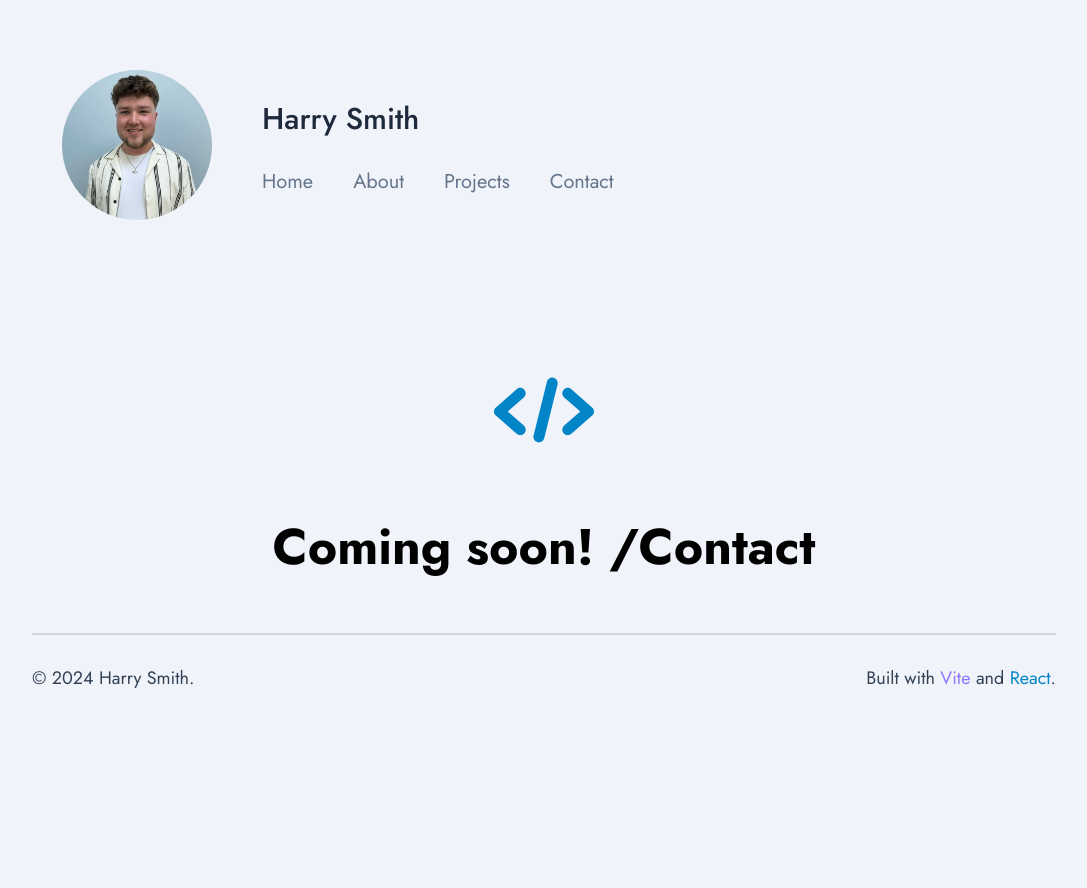
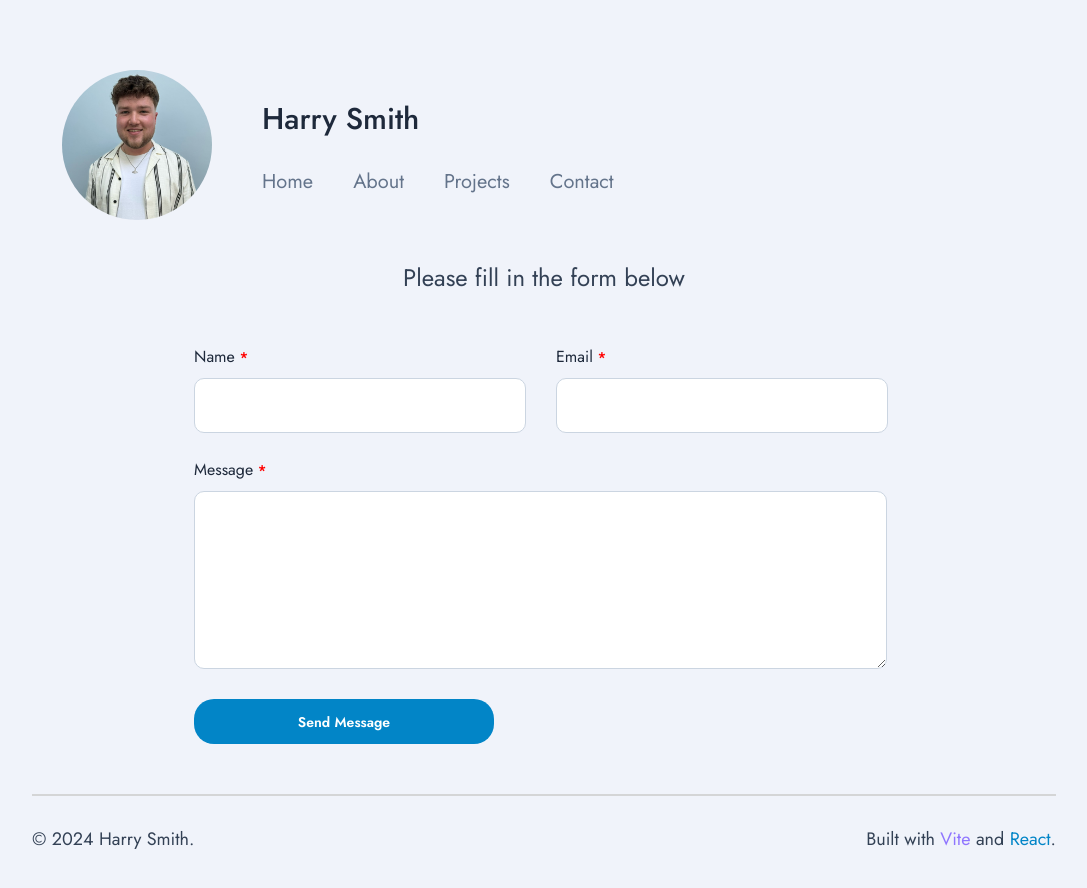
Before and after one commit to HarrySmith-Dev/my-portfolio, a React (Vite) app: page /contact in a window 1280 px wide. Shown: the top 888 px of the page, without its empty margins (96-1183 px from the left). Before the commit the page ends 800 px from the top, so only its background shows below. Built offline with nearby package versions, Linux system fonts and the light colour scheme; no server answers.

Commit message:
HS: render contact form

```diff
--- a/src/pages/contact/Contact.tsx
+++ b/src/pages/contact/Contact.tsx
@@ -1,10 +1,10 @@
 import React from 'react'
 
-import ComingSoon from '../../components/comingSoon/ComingSoon'
+import ContactForm from '../../components/contactForm/ContactForm'
 
 const Contact = () => (
    <>
-      <ComingSoon />
+      <ContactForm />
    </>
 )
 
```
